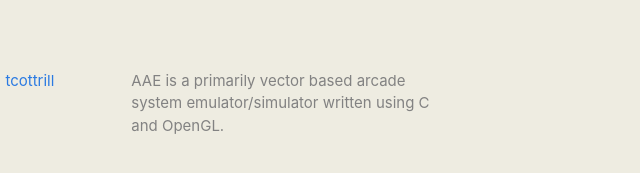
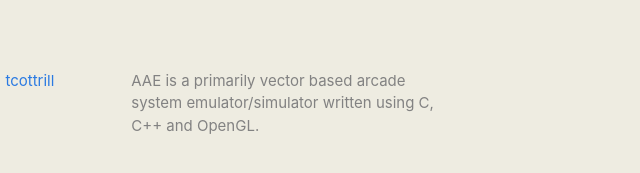
Before and after one commit to tcottrill/aae-emulator, a plain HTML site: page downloads.html in a window 1280 px wide. Shown: the part 603-776 px from the top of the page, 554-1194 px from the left. Drawn offline with nearby package versions, Linux system fonts and the light colour scheme.

Commit message:
Add files via upload

```diff
--- a/downloads.html
+++ b/downloads.html
@@ -24,8 +24,8 @@
 <meta name="generator" content="Jekyll v4.2.2" />
 <meta property="og:title" content="Downloads" />
 <meta property="og:locale" content="en_US" />
-<meta name="description" content="AAE is a primarily vector based arcade system emulator/simulator written using C and OpenGL." />
-<meta property="og:description" content="AAE is a primarily vector based arcade system emulator/simulator written using C and OpenGL." />
+<meta name="description" content="AAE is a primarily vector based arcade system emulator/simulator written using C, C++ and OpenGL." />
+<meta property="og:description" content="AAE is a primarily vector based arcade system emulator/simulator written using C, C++ and OpenGL." />
 <link rel="canonical" href="http://localhost:4000/downloads.html" />
 <meta property="og:url" content="http://localhost:4000/downloads.html" />
 <meta property="og:site_name" content="AAE (Another Arcade Emulator)" />
@@ -33,7 +33,7 @@
 <meta name="twitter:card" content="summary" />
 <meta property="twitter:title" content="Downloads" />
 <script type="application/ld+json">
-{"@context":"https://schema.org","@type":"WebPage","description":"AAE is a primarily vector based arcade system emulator/simulator written using C and OpenGL.","headline":"Downloads","url":"http://localhost:4000/downloads.html"}</script>
+{"@context":"https://schema.org","@type":"WebPage","description":"AAE is a primarily vector based arcade system emulator/simulator written using C, C++ and OpenGL.","headline":"Downloads","url":"http://localhost:4000/downloads.html"}</script>
 <!-- End Jekyll SEO tag -->
 
 
@@ -108,7 +108,7 @@
 </div>
 
       <div class="footer-col footer-col-3">
-        <p>AAE is a primarily vector based arcade system emulator/simulator written using C and OpenGL.</p>
+        <p>AAE is a primarily vector based arcade system emulator/simulator written using C, C++ and OpenGL.</p>
       </div>
     </div>
 
```
